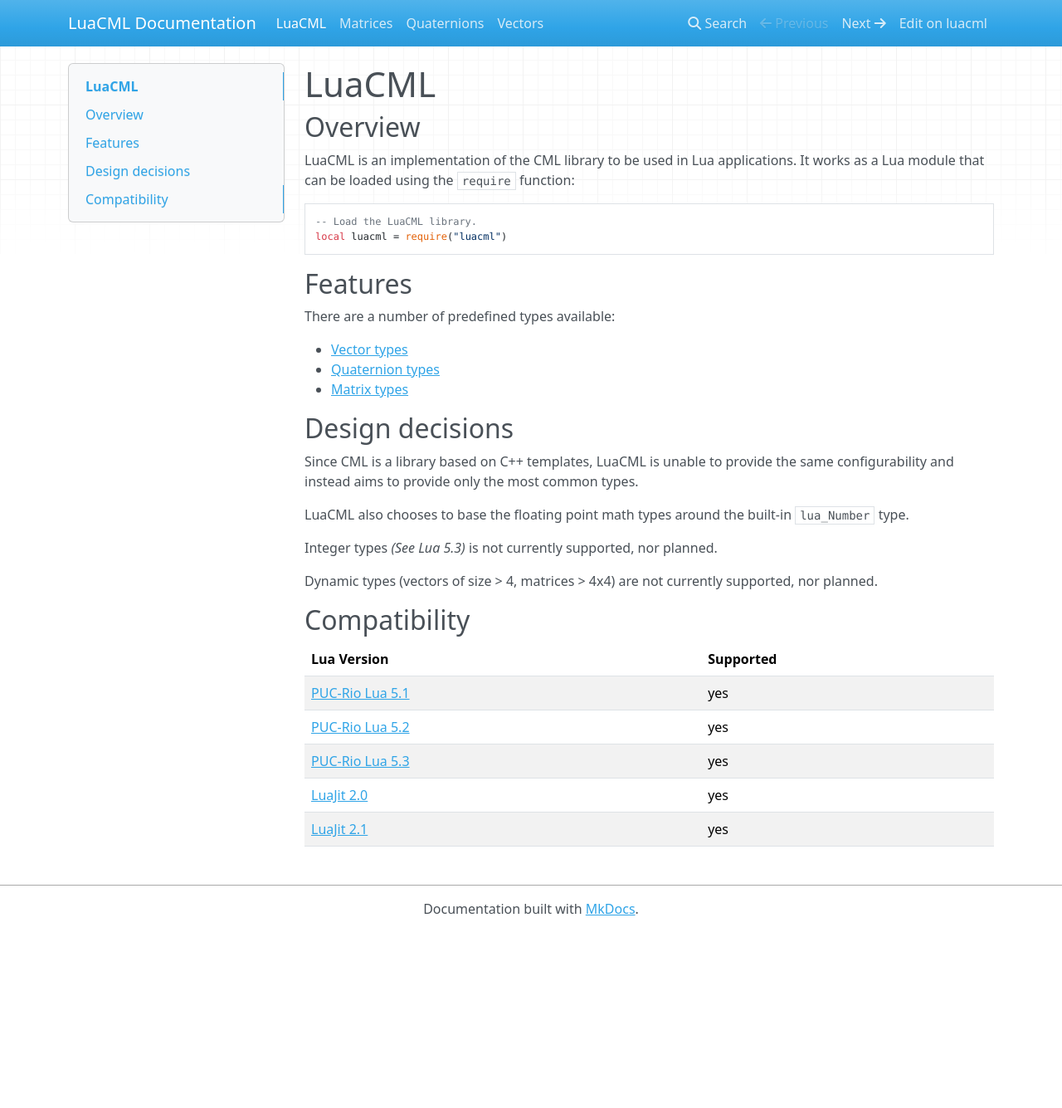
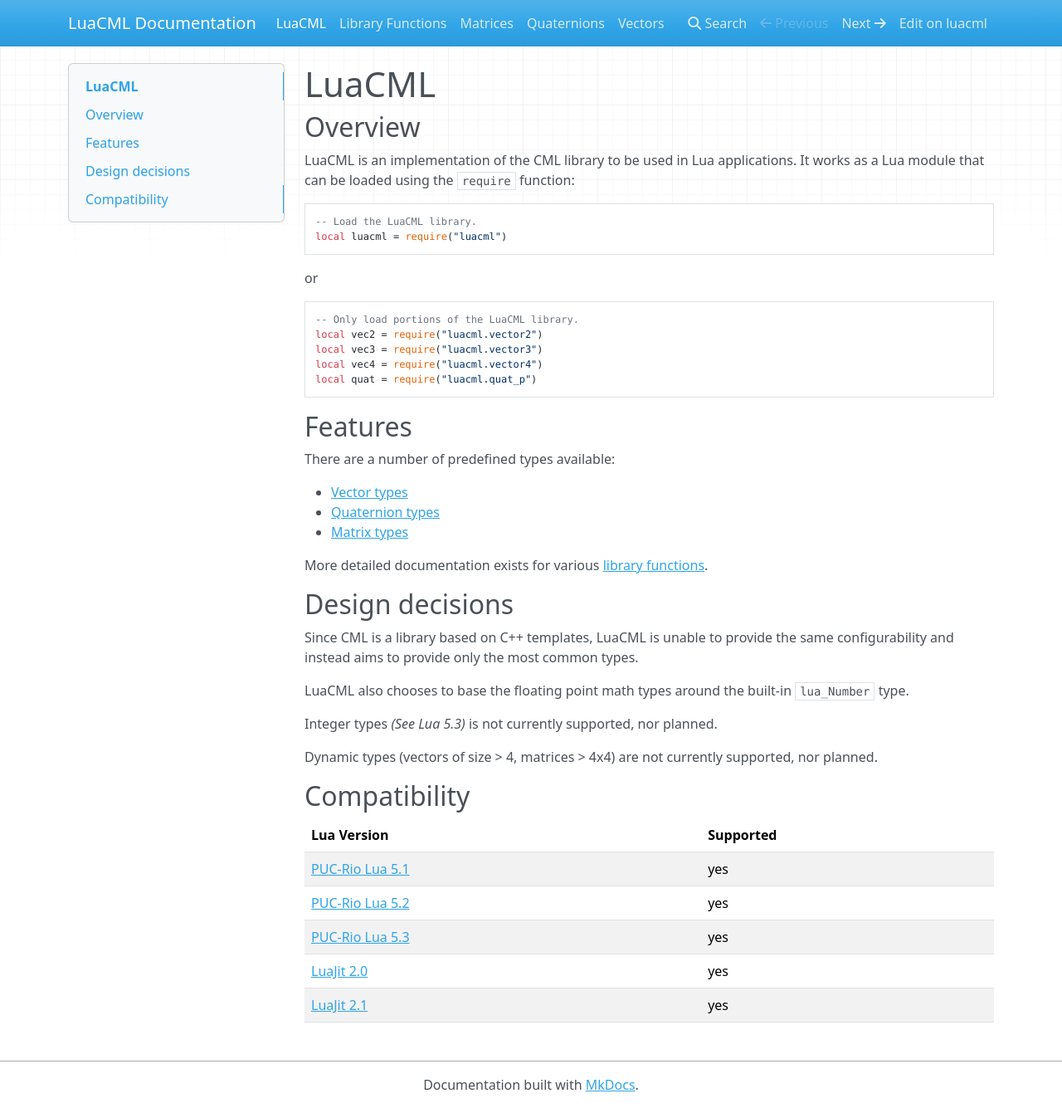
Before and after one commit to cjtallman/luacml, an MkDocs documentation site: the page built from docs/index.md, in a window 1280 px wide and 1335 px high. Shown: the whole window at 83% size. Built offline with MkDocs 1.6.1, drawn with Linux system fonts in a browser that asks for light colours; nearby versions of some CDN libraries.

````diff
--- a/docs/index.md
+++ b/docs/index.md
@@ -11,13 +11,25 @@
 local luacml = require("luacml")
 ```
 
+or
+
+```lua
+-- Only load portions of the LuaCML library.
+local vec2 = require("luacml.vector2")
+local vec3 = require("luacml.vector3")
+local vec4 = require("luacml.vector4")
+local quat = require("luacml.quat_p")
+```
+
 ## Features
 
 There are a number of predefined types available:
 
-- [Vector types](./vector-docs.md)
-- [Quaternion types](./quaternion-docs.md)
-- [Matrix types](./matrix-docs.md)
+-   [Vector types](./vector-docs.md)
+-   [Quaternion types](./quaternion-docs.md)
+-   [Matrix types](./matrix-docs.md)
+
+More detailed documentation exists for various [library functions](./library-docs.md).
 
 ## Design decisions
 
````
Also changed, not shown: docs/library-docs.md (added, +99 -0 lines), 2 other files.
